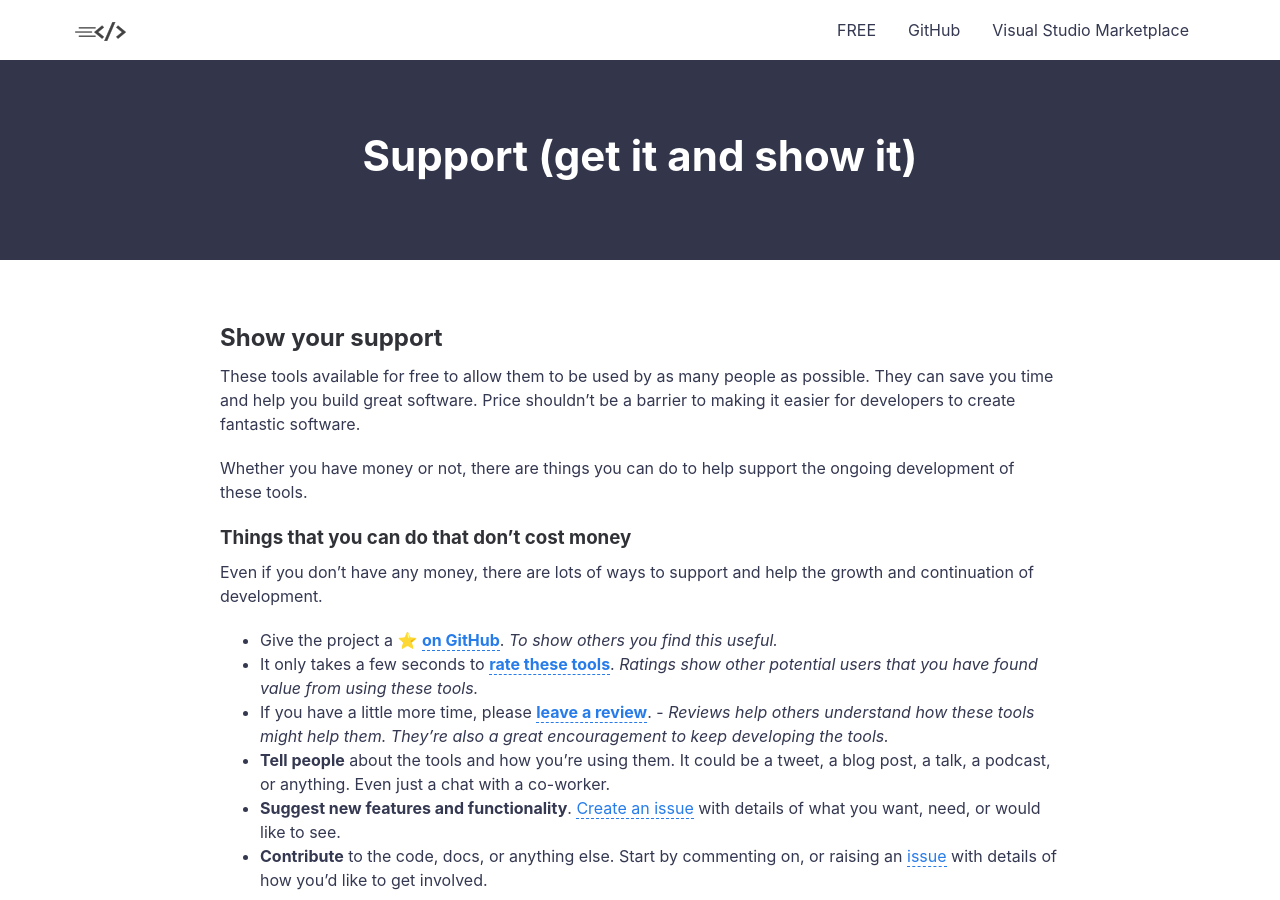
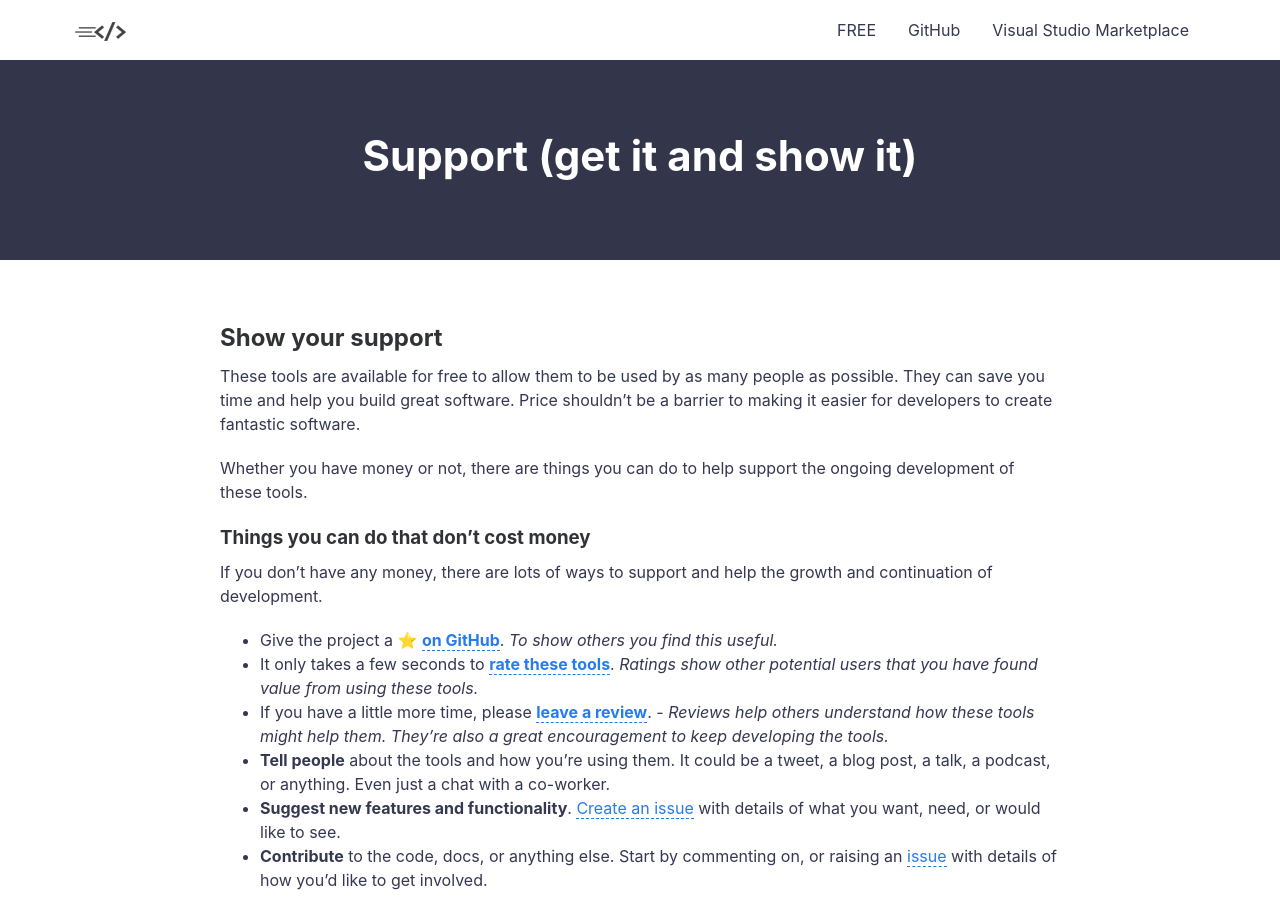
Before and after one commit to mrlacey/RapidXamlDev, a Jekyll site: the page built from support.md, in a window 1280 px wide and 900 px high. Built offline with Jekyll 4.4.1, drawn with Linux system fonts in a browser that asks for light colours.

Commit message:
simplify wording

```diff
--- a/support.md
+++ b/support.md
@@ -5,13 +5,13 @@ layout: page
 
 ## Show your support
 
-These tools available for free to allow them to be used by as many people as possible. They can save you time and help you build great software. Price shouldn't be a barrier to making it easier for developers to create fantastic software.
+These tools are available for free to allow them to be used by as many people as possible. They can save you time and help you build great software. Price shouldn't be a barrier to making it easier for developers to create fantastic software.
 
 Whether you have money or not, there are things you can do to help support the ongoing development of these tools.
 
-### Things that you can do that don't cost money
+### Things you can do that don't cost money
 
-Even if you don't have any money, there are lots of ways to support and help the growth and continuation of development.
+If you don't have any money, there are lots of ways to support and help the growth and continuation of development.
 
 - Give the project a ⭐ [**on GitHub**](https://github.com/mrlacey/Rapid-XAML-Toolkit). _To show others you find this useful._
 - It only takes a few seconds to [**rate these tools**](https://marketplace.visualstudio.com/items?itemName=MattLaceyLtd.RapidXamlToolkit&ssr=false#review-details). _Ratings show other potential users that you have found value from using these tools._
@@ -30,9 +30,6 @@ If you're using these tools as part of professional development, consider paying
 - **Make a one-time contribution** through [buymeacoffee](https://www.buymeacoffee.com/mrlacey) or [ko-fi](https://ko-fi.com/mrlacey).
 - [Get in touch](mailto:support@rapidxaml.dev) to discuss other options, such as **Paid support**, **Training** or **Custom development**.
 
-
-
-
 ## Get support
 
 If you need help or have a question, there are a couple of options available.
```
